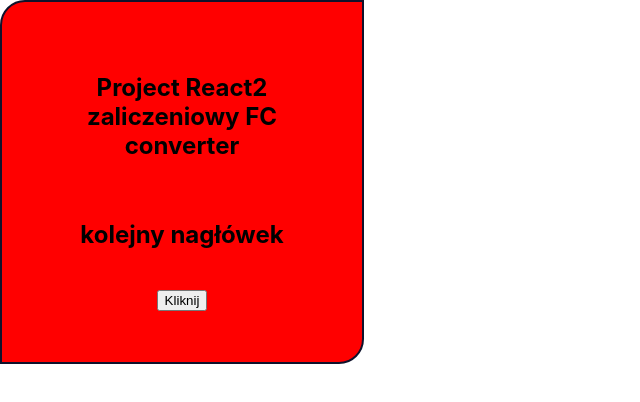
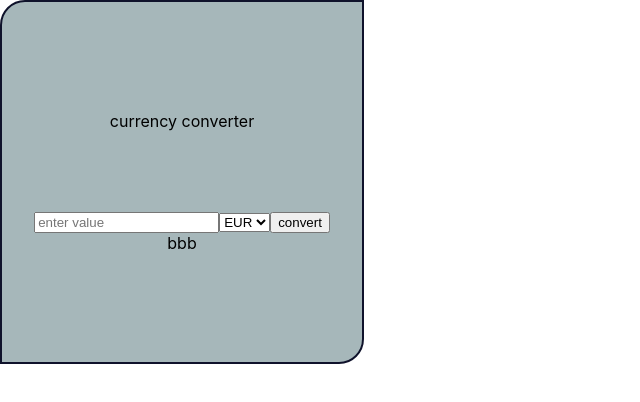
Before and after one commit to WIGUSIOWA/react2-converter-project-fc, a React (Create React App) app: page / in a window 1280 px wide. Shown: the top 402 px of the page, without its empty margins (0-640 px from the left). Built offline with nearby package versions, Linux system fonts and the light colour scheme.

Commit message:
React2 Project in progress

```diff
--- a/src/App.js
+++ b/src/App.js
@@ -1,14 +1,13 @@
 // import "./App.css";
 import Header from "./components/Header";
 import styles from "./components/Container.module.css";
-
+import Main from "./components/Main";
+// import styles from "./components/Main.module.css";
 const App = () => {
 	return (
 		<div className={styles.container}>
-			<h2>Project React2 zaliczeniowy FC converter</h2>
 			<Header></Header>
-
-			<button>Kliknij</button>
+			<Main label="enter value"></Main>
 		</div>
 	);
 };
--- a/src/components/Container.module.css
+++ b/src/components/Container.module.css
@@ -4,7 +4,7 @@
 	padding: 30px;
 	border: 2px solid rgb(15, 18, 43);
 	border-radius: 25px 0 25px 0;
-	background-color: red;
+	background-color:#9aadb0df;
 	display: flex;
 	justify-content: space-evenly;
 	align-items: center;
--- a/src/components/Header.js
+++ b/src/components/Header.js
@@ -1,7 +1,9 @@
-const Header = () => {
+const Header = (props) => {
 	return (
 		<div>
-			<h2>kolejny nagłówek</h2>
+
+			<div>currency converter</div>
+
 		</div>
 	);
 };
--- a/src/components/Main.js
+++ b/src/components/Main.js
@@ -0,0 +1,17 @@
+import "./Main.module.css";
+
+const Main = (props) => {
+	return (
+		<div>
+			<input type="value" placeholder={props.label} />
+			<select>
+				<option value="eur">EUR</option>
+				<option value="usd">USD</option>
+				<option value="chf">CHF</option>
+			</select>
+			<button className="convert-button">convert</button>
+			<div className={props.output}>bbb</div>
+		</div>
+	);
+};
+export default Main;
--- a/src/components/Main.module.css
+++ b/src/components/Main.module.css
@@ -0,0 +1,23 @@
+
+
+
+
+.convert-button {
+	width: 50%;
+	height: 30px;
+	background-color: rgb(15, 18, 43);
+	color: ivory;
+	margin-top: 10px;
+}
+
+
+
+.output {
+	height: 50px;
+	width: 100%;
+	display: flex;
+	justify-content: center;
+	align-items: center;
+	background-color: white;
+	margin-top: 10px;
+}
```
Also changed, not shown: src/data/wolf250.jpg (added).
